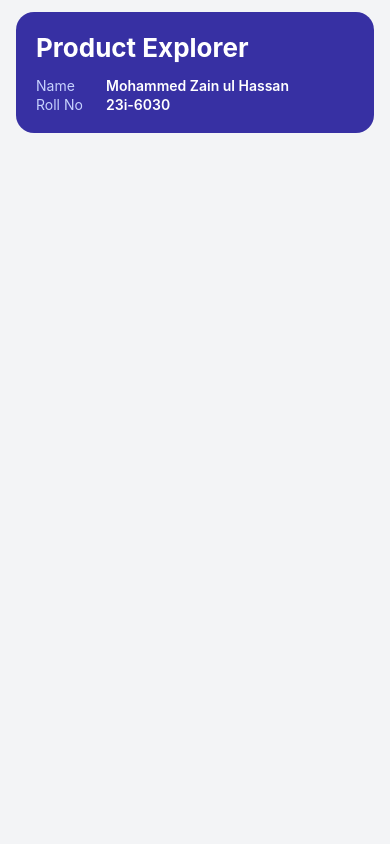
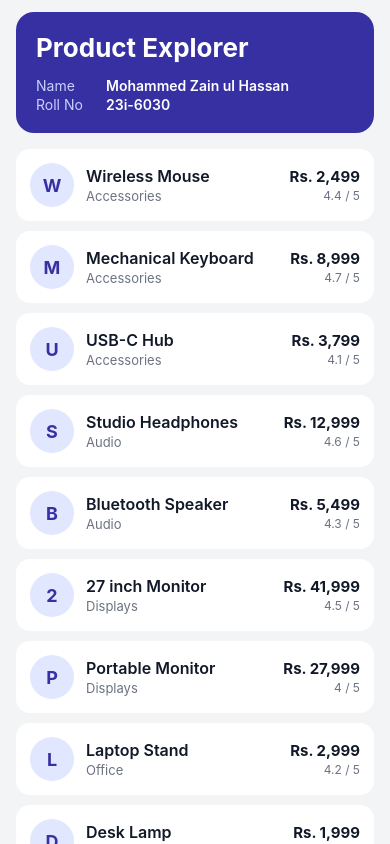
Before and after one commit to Mohammed-Zain-ul-Hassan/expo-product-explorer, a React Native app: screen / in a window 390 px wide. Built offline with nearby package versions, Linux system fonts and the light colour scheme.

Commit message:
Add product list with product cards

```diff
--- a/App.js
+++ b/App.js
@@ -1,18 +1,27 @@
 import { StatusBar } from 'expo-status-bar';
-import { StyleSheet, View } from 'react-native';
+import { FlatList, StyleSheet } from 'react-native';
 import { SafeAreaProvider, SafeAreaView } from 'react-native-safe-area-context';
 import Header from './components/Header';
+import ProductCard from './components/ProductCard';
+import { products } from './data/products';
 
 export default function App() {
   return (
     <SafeAreaProvider>
       <SafeAreaView style={styles.container}>
-        <Header
-          title="Product Explorer"
-          name="Mohammed Zain ul Hassan"
-          roll="23i-6030"
+        <FlatList
+          data={products}
+          keyExtractor={(item) => item.id}
+          renderItem={({ item }) => <ProductCard product={item} />}
+          ListHeaderComponent={
+            <Header
+              title="Product Explorer"
+              name="Mohammed Zain ul Hassan"
+              roll="23i-6030"
+            />
+          }
+          showsVerticalScrollIndicator={false}
         />
-        <View style={styles.body} />
         <StatusBar style="auto" />
       </SafeAreaView>
     </SafeAreaProvider>
@@ -26,7 +35,4 @@ const styles = StyleSheet.create({
     paddingHorizontal: 16,
     paddingTop: 12,
   },
-  body: {
-    flex: 1,
-  },
 });
--- /dev/null
+++ b/components/ProductCard.js
@@ -0,0 +1,70 @@
+import { StyleSheet, Text, View } from 'react-native';
+
+export default function ProductCard({ product }) {
+  return (
+    <View style={styles.card}>
+      <View style={styles.badge}>
+        <Text style={styles.badgeText}>{product.name.charAt(0)}</Text>
+      </View>
+      <View style={styles.info}>
+        <Text style={styles.name}>{product.name}</Text>
+        <Text style={styles.category}>{product.category}</Text>
+      </View>
+      <View style={styles.right}>
+        <Text style={styles.price}>Rs. {product.price.toLocaleString()}</Text>
+        <Text style={styles.rating}>{product.rating} / 5</Text>
+      </View>
+    </View>
+  );
+}
+
+const styles = StyleSheet.create({
+  card: {
+    flexDirection: 'row',
+    alignItems: 'center',
+    backgroundColor: '#ffffff',
+    borderRadius: 14,
+    padding: 14,
+    marginBottom: 10,
+  },
+  badge: {
+    width: 44,
+    height: 44,
+    borderRadius: 22,
+    backgroundColor: '#e0e7ff',
+    alignItems: 'center',
+    justifyContent: 'center',
+  },
+  badgeText: {
+    color: '#3730a3',
+    fontSize: 18,
+    fontWeight: '700',
+  },
+  info: {
+    flex: 1,
+    marginLeft: 12,
+  },
+  name: {
+    fontSize: 16,
+    fontWeight: '600',
+    color: '#111827',
+  },
+  category: {
+    fontSize: 13,
+    color: '#6b7280',
+    marginTop: 2,
+  },
+  right: {
+    alignItems: 'flex-end',
+  },
+  price: {
+    fontSize: 15,
+    fontWeight: '700',
+    color: '#111827',
+  },
+  rating: {
+    fontSize: 12,
+    color: '#6b7280',
+    marginTop: 2,
+  },
+});
--- /dev/null
+++ b/data/products.js
@@ -0,0 +1,11 @@
+export const products = [
+  { id: '1', name: 'Wireless Mouse', category: 'Accessories', price: 2499, rating: 4.4 },
+  { id: '2', name: 'Mechanical Keyboard', category: 'Accessories', price: 8999, rating: 4.7 },
+  { id: '3', name: 'USB-C Hub', category: 'Accessories', price: 3799, rating: 4.1 },
+  { id: '4', name: 'Studio Headphones', category: 'Audio', price: 12999, rating: 4.6 },
+  { id: '5', name: 'Bluetooth Speaker', category: 'Audio', price: 5499, rating: 4.3 },
+  { id: '6', name: '27 inch Monitor', category: 'Displays', price: 41999, rating: 4.5 },
+  { id: '7', name: 'Portable Monitor', category: 'Displays', price: 27999, rating: 4.0 },
+  { id: '8', name: 'Laptop Stand', category: 'Office', price: 2999, rating: 4.2 },
+  { id: '9', name: 'Desk Lamp', category: 'Office', price: 1999, rating: 4.4 },
+];
```
